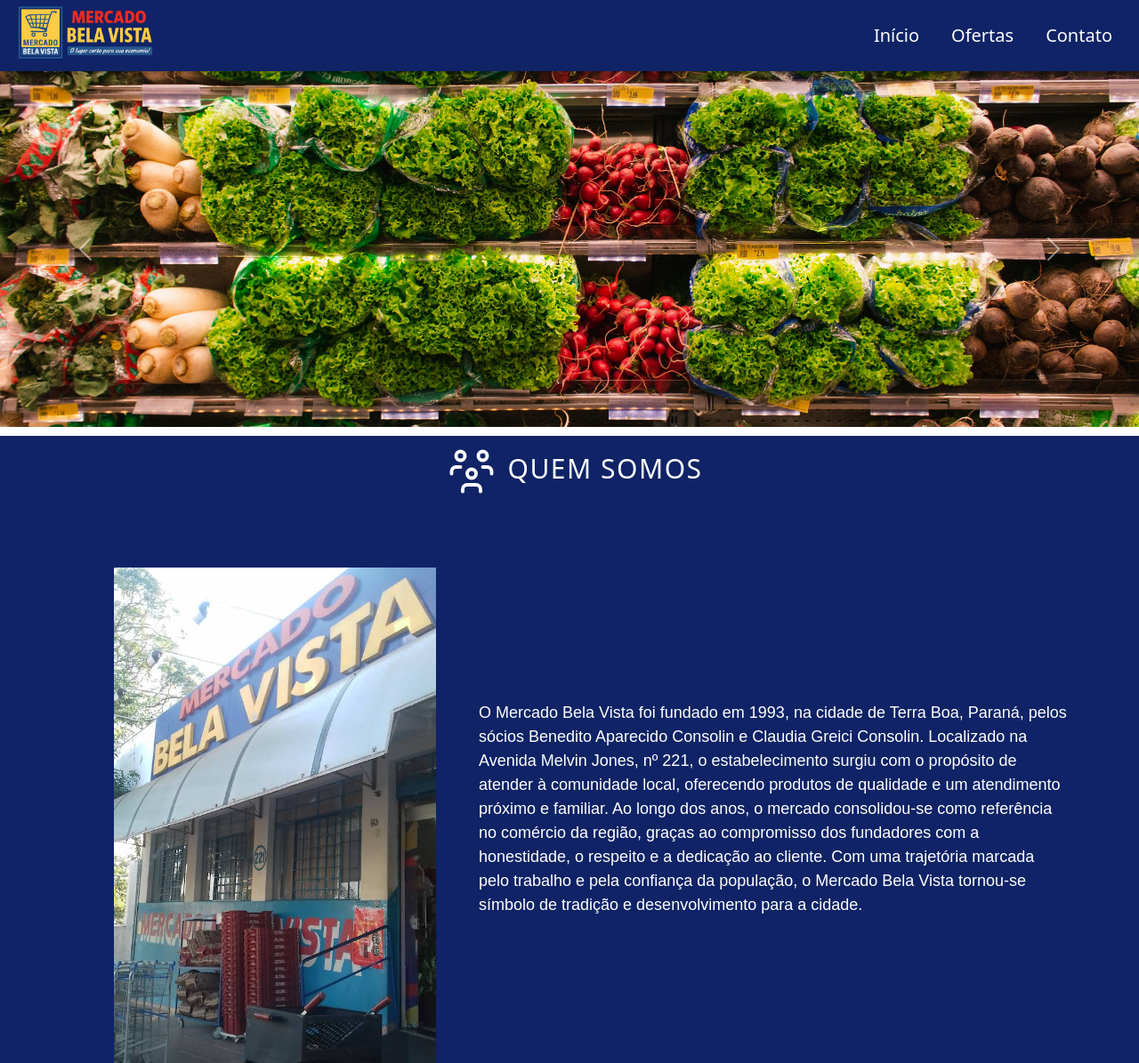
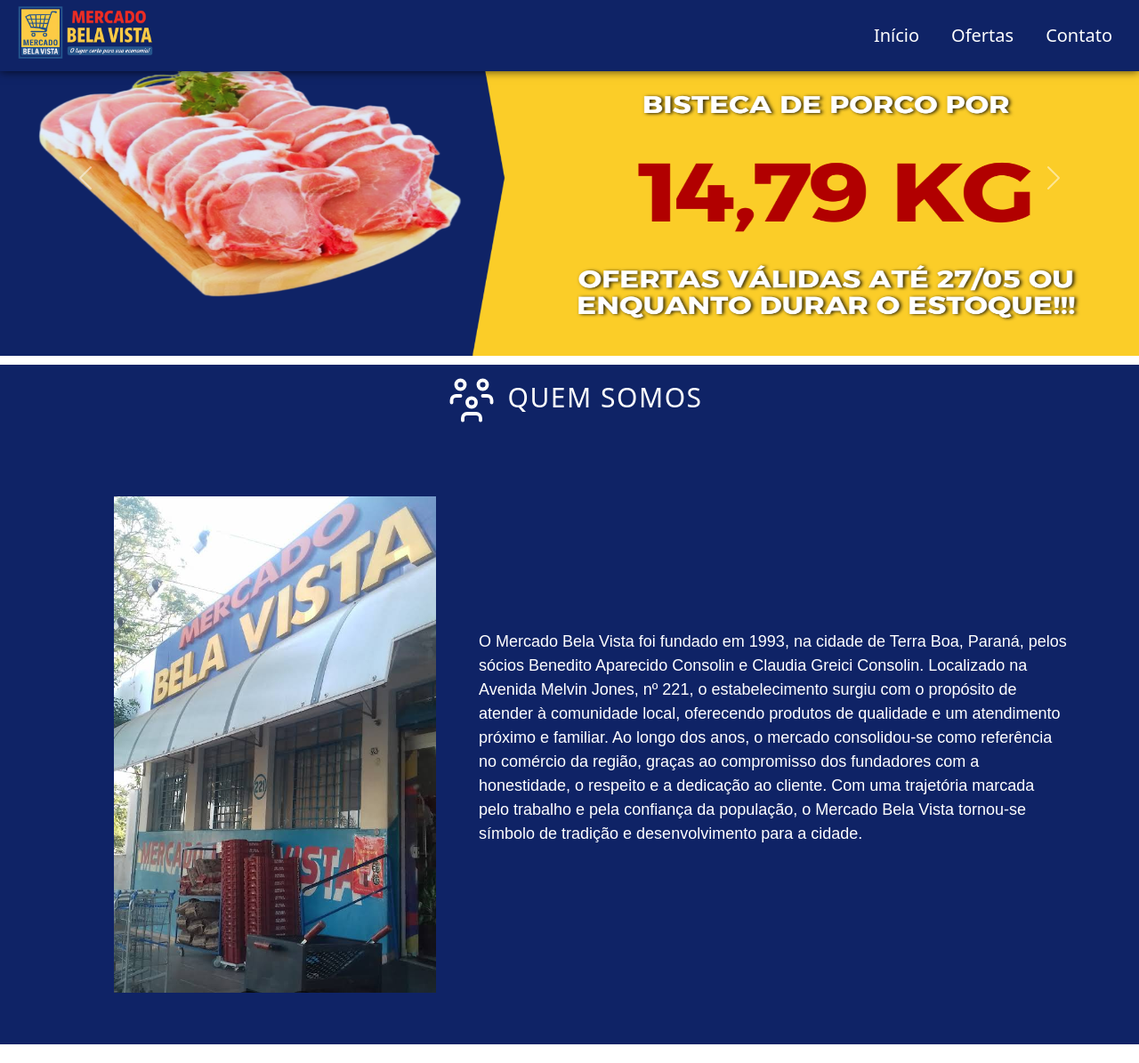
Before and after one commit to FernandoConsolinRosa11/SiteProjetoFacul, a PHP site: page /DevModerna/ in a window 1280 px wide. Shown: the top 1195 px of the page at 89% size. Run offline with PHP 8.4, Linux system fonts and the light colour scheme; some libraries are stand-ins or nearby versions.

Commit message:
NovosBanners

```diff
--- a/css/estilo.css
+++ b/css/estilo.css
@@ -30,8 +30,7 @@
   width: 100%;
   box-shadow: 0 0 10px rgba(0, 0, 0, 0.747);
   z-index: 100;
-  position: relative;
-
+  position: absolute;
 }
 .navbar .nav-item .nav-link {
   color: #ffffff;
@@ -70,6 +69,10 @@
   background-color: var(--darkblue);
   width: 100%;
   z-index: 100;
+}
+
+.carousel-item img{
+
 }
 
 .container-flex {
--- a/index.php
+++ b/index.php
@@ -31,7 +31,7 @@
 </head>
 
 <body>
- <nav class="navbar navbar-expand-lg sticky-top">
+ <nav class="navbar navbar-expand-lg">
   <div class="container-fluid d-flex " data-aos="fade-right">
 
     <!-- LOGO -->
@@ -62,7 +62,6 @@
     </div>
   </div>
 </nav>
-
   <main>
     <?php
 
--- a/paginas/home.php
+++ b/paginas/home.php
@@ -1,13 +1,16 @@
-<div id="carouselExampleAutoplaying" class="carousel slide w-100" data-bs-ride="carousel">
+<div id="carouselExampleAutoplaying" class="carousel slide w-100 " data-bs-ride="carousel">
   <div class="carousel-inner">
     <div class="carousel-item active">
-      <img src="img/teste1.jpg" class="d-block w-100" alt="..." style="height: 400px; object-fit: cover;">
+      <img src="img/banner1.png" class="d-block w-100" alt="..." style="height: 400px; object-fit: fill;">
     </div>
     <div class="carousel-item">
-      <img src="img/teste2.jpg" class="d-block w-100" alt="..." style="height: 400px; object-fit: cover;">
+      <img src="img/banner2.png" class="d-block w-100" alt="..." style="height: 400px; object-fit: fill;">
     </div>
     <div class="carousel-item">
-      <img src="img/teste3.jpg" class="d-block w-100" alt="..." style="height: 400px; object-fit: cover;">
+      <img src="img/banner3.png" class="d-block w-100 " alt="..." style="height: 400px; object-fit: fill;">
+    </div>
+     <div class="carousel-item">
+      <img src="img/banner4.png" class="d-block w-100" alt="..." style="height: 400px; object-fit: fill;">
     </div>
   </div>
   <button class="carousel-control-prev" type="button" data-bs-target="#carouselExampleAutoplaying" data-bs-slide="prev">
```
Also changed, not shown: img/banner1.png (added), img/banner2.png (added), img/banner3.png (added), img/banner4.png (added), img/cocaefanta.png (added).
